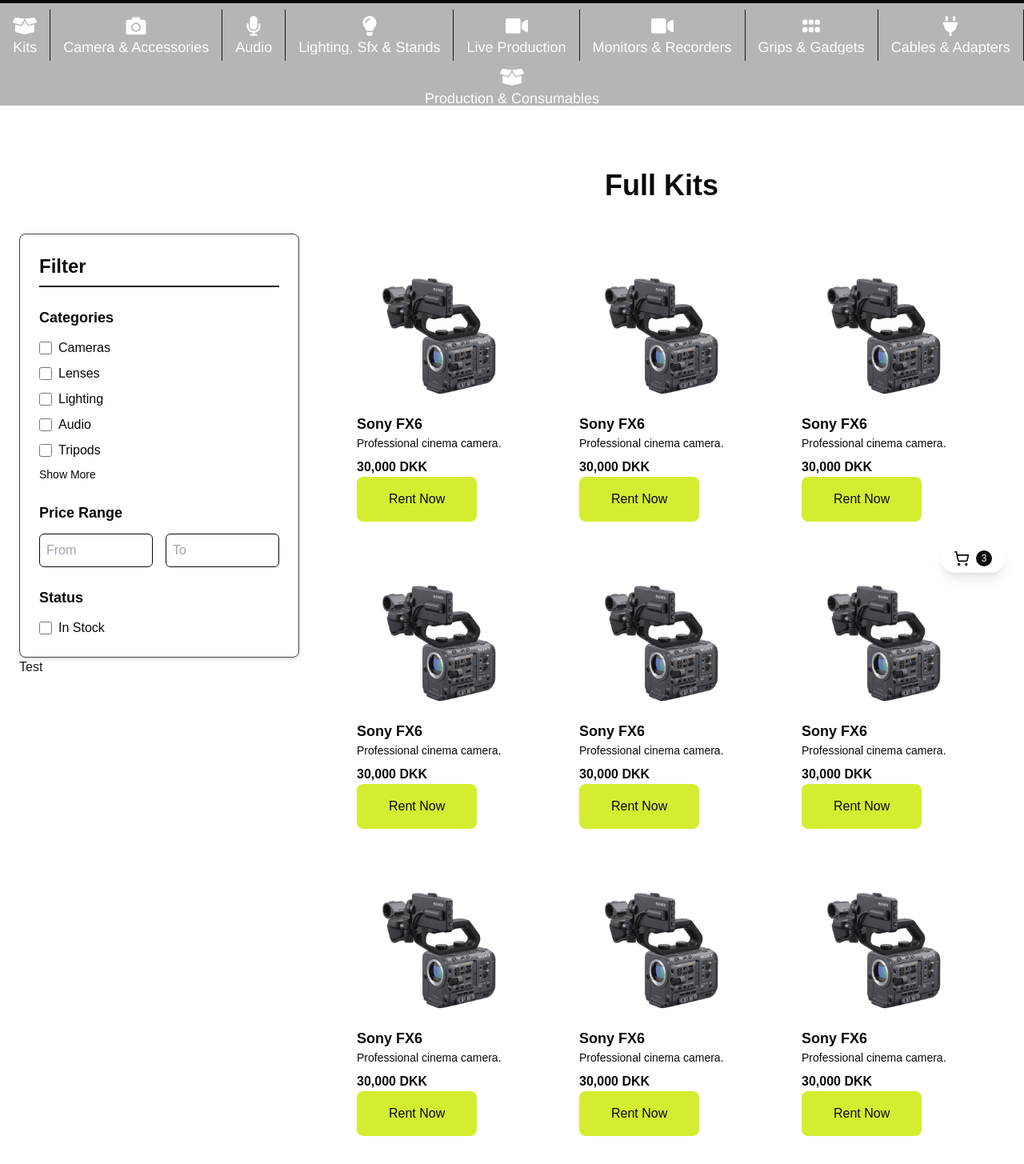
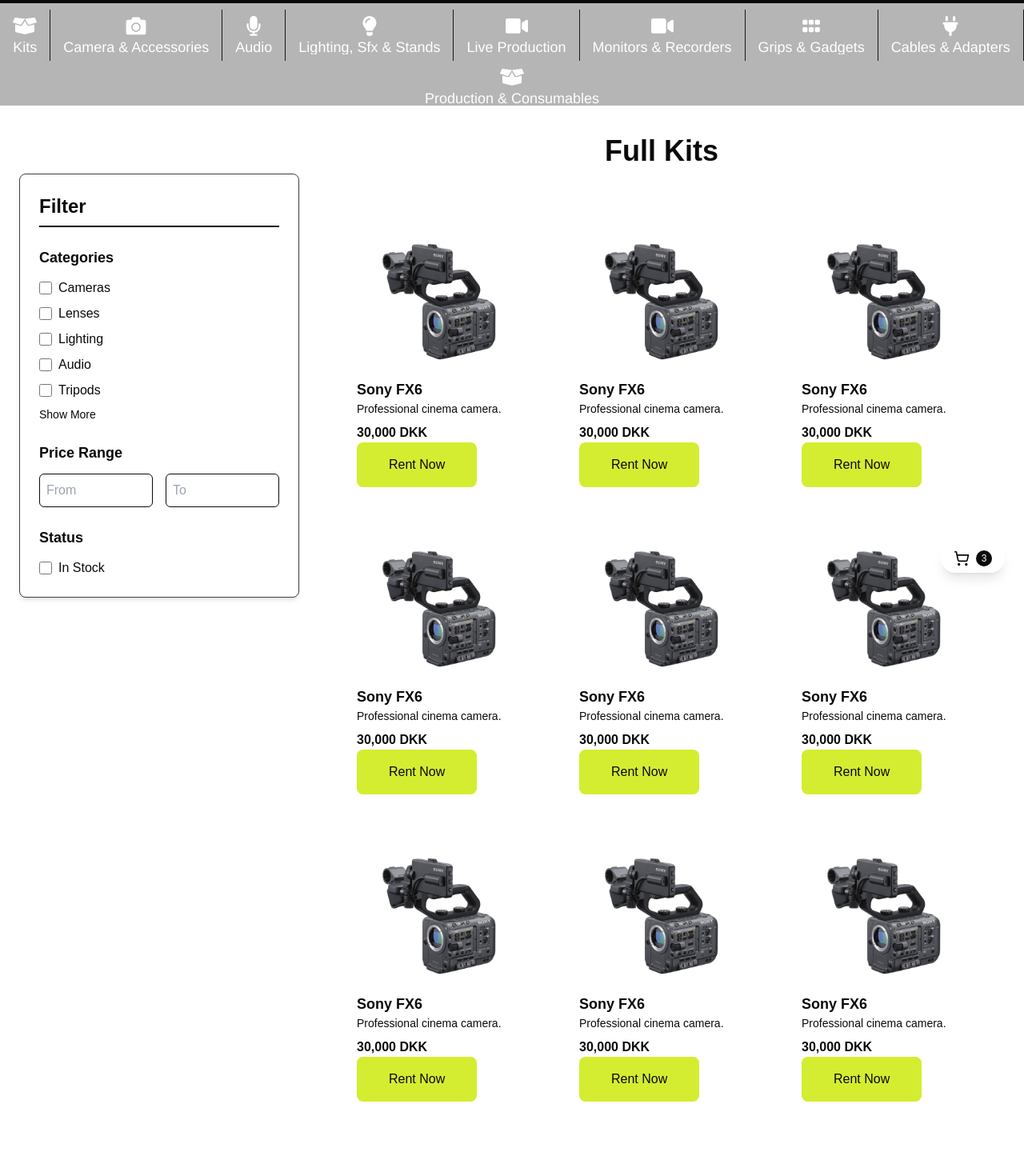
Before and after one commit to vabr0002/simplerent_new, a Next.js app: page /pages/products in a window 1280 px wide. Shown: the part 60-1515 px from the top of the page at 80% size. Built offline with nearby package versions, Linux system fonts and the light colour scheme.

Commit message:
mads fix 4

```diff
--- a/src/app/pages/aboutUs/page.js
+++ b/src/app/pages/aboutUs/page.js
@@ -16,7 +16,7 @@
 
   return (
     <div>
-      <div className="relative h-[42.5vh]">
+      <div className="relative h-[60vh] -mt-[75px]">
         {/* Hero Image Container */}
         <div className="relative w-full h-full">
           <Image
--- a/src/app/pages/contactUs/page.js
+++ b/src/app/pages/contactUs/page.js
@@ -34,7 +34,7 @@
 
   return (
     <div>
-      <div className="relative h-[25vh]">
+      <div className="relative h-[60vh] -mt-[75px]">
         {/* Hero Image Container */}
         <div className="relative w-full h-full">
           <Image
--- a/src/app/pages/products/page.js
+++ b/src/app/pages/products/page.js
@@ -17,16 +17,15 @@
   const products = Array(12).fill(productTemplate);
 
   return (
-    <div className="flex flex-col md:flex-row gap-6 px-6 min-h-screen bg-white">
+    <div className="flex flex-col md:flex-row gap-6 px-6 min-h-screen bg-white -mt-[75px]">
       {/* Filter Column (Fixed Width, Sticky) */}
       <div className="md:w-[350px] flex-shrink-0 mt-40 md:sticky md:top-0 z-10">
         <Filter />
-        <div className="h-[1000px] bg-gray-200">Test</div>
       </div>
 
       {/* Product Section (Flexible Width with Centered Title) */}
       <div className="flex-1 flex flex-col items-center">
-        <h1 className="text-black text-4xl font-bold mt-20 mb-10 sticky top-0 z-20">
+        <h1 className="text-black text-4xl font-bold  mb-10 sticky top-0 z-20 mt-top-spacing">
           Full Kits
         </h1>
         <div className="grid grid-cols-1 sm:grid-cols-2 md:grid-cols-3 gap-10 p-8 place-items-center max-w-4xl mb-20">
--- a/src/components/FilterFunction/Filter.jsx
+++ b/src/components/FilterFunction/Filter.jsx
@@ -14,7 +14,7 @@
     "Gimbals",
     "Batteries",
     "Monitors",
-    "Accessories"
+    "Accessories",
   ];
 
   // State to toggle showing all categories or just the first 5
@@ -39,7 +39,7 @@
           <label key={index} className="flex items-center">
             <input
               type="checkbox"
-              className="mr-2 h-4 w-4 text-black border-gray-300 rounded"
+              className="mr-2 h-4 w-4 accent-lime text-black border-gray-300 rounded"
             />
             <span className="text-black">{category}</span>
           </label>
@@ -61,12 +61,14 @@
         <input
           type="text"
           placeholder="From"
-          className="w-1/2 p-2 border border-gray-300 rounded-md text-black placeholder-gray-400"
+          className="w-1/2 p-2 border border-gray-300 rounded-md text-black placeholder-gray-400
+               focus:outline-none focus:ring-2 focus:ring-lime focus:border-lime selection:bg-lime selection:text-black"
         />
         <input
           type="text"
           placeholder="To"
-          className="w-1/2 p-2 border border-gray-300 rounded-md text-black placeholder-gray-400"
+          className="w-1/2 p-2 border border-gray-300 rounded-md text-black placeholder-gray-400
+               focus:outline-none focus:ring-2 focus:ring-lime focus:border-lime selection:bg-lime selection:text-black"
         />
       </div>
 
@@ -75,7 +77,7 @@
       <label className="flex items-center">
         <input
           type="checkbox"
-          className="mr-2 h-4 w-4 text-black border-gray-300 rounded"
+          className="mr-2 h-4 w-4 text-black accent-lime border-gray-300 rounded"
         />
         <span className="text-black">In Stock</span>
       </label>
```
